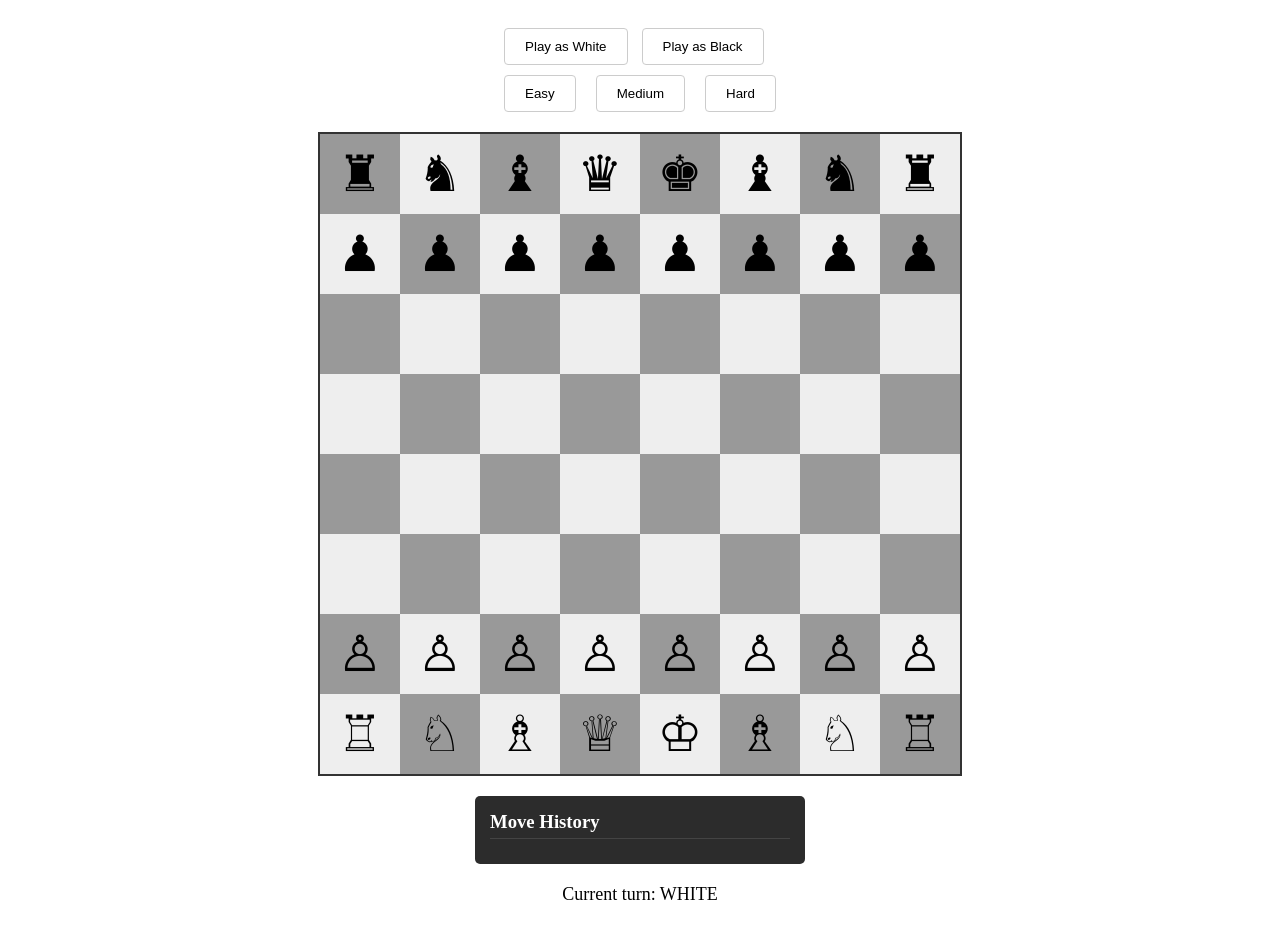
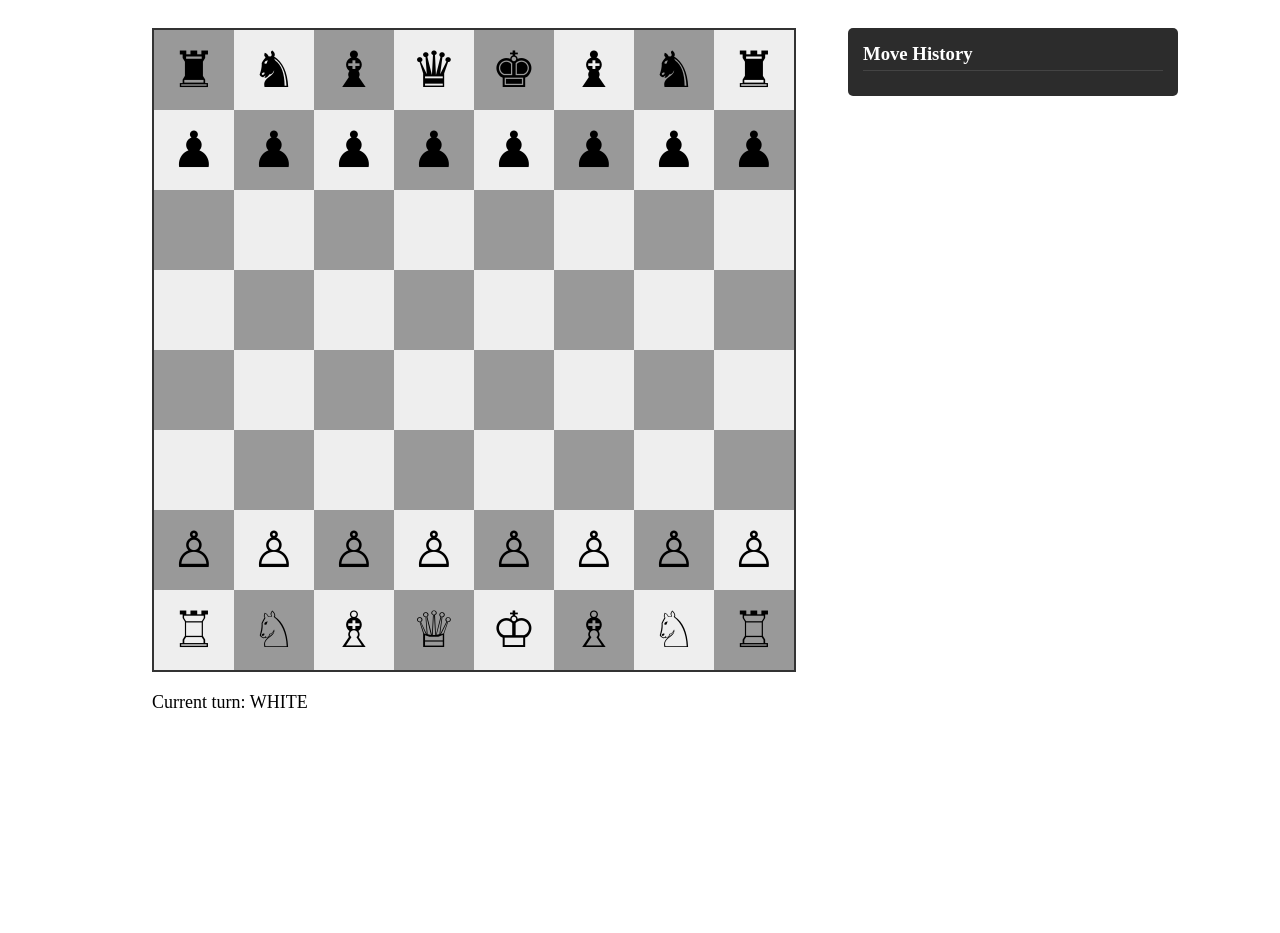
Before and after one commit to WhosWiFi/WhosWiFi, a website: page chess.html in a window 1280 px wide. After the commit the page ends 800 px from the top, so only its background shows below. Drawn offline with Linux system fonts and the light colour scheme.

Commit message:
move history

```diff
--- a/chess.html
+++ b/chess.html
@@ -7,9 +7,11 @@
     <style>
         .game-container {
             display: flex;
-            flex-direction: column;
-            align-items: center;
+            gap: 2rem;
             padding: 20px;
+            align-items: flex-start;
+            justify-content: center;
+            margin-left: 50px;
         }
 
         .controls {
@@ -114,11 +116,12 @@
         }
 
         .move-history {
+            flex: none;
             background: #2c2c2c;
             padding: 15px;
             border-radius: 5px;
-            margin-top: 20px;
-            max-height: 400px;
+            margin-left: 20px;
+            max-height: 640px;
             overflow-y: auto;
             width: 300px;
         }
@@ -163,23 +166,14 @@
 </head>
 <body>
     <div class="game-container">
-        <div class="controls">
-            <button class="control-btn" onclick="startNewGame('white')">Play as White</button>
-            <button class="control-btn" onclick="startNewGame('black')">Play as Black</button>
-            <div class="difficulty-controls">
-                <button class="control-btn" onclick="setDifficulty('easy')">Easy</button>
-                <button class="control-btn" onclick="setDifficulty('medium')">Medium</button>
-                <button class="control-btn" onclick="setDifficulty('hard')">Hard</button>
-            </div>
-        </div>
         <div class="board-container">
             <div id="board"></div>
+            <div id="status"></div>
         </div>
         <div class="move-history">
             <h3>Move History</h3>
             <div id="moveList"></div>
         </div>
-        <div id="status"></div>
     </div>
 
     <script>
```
